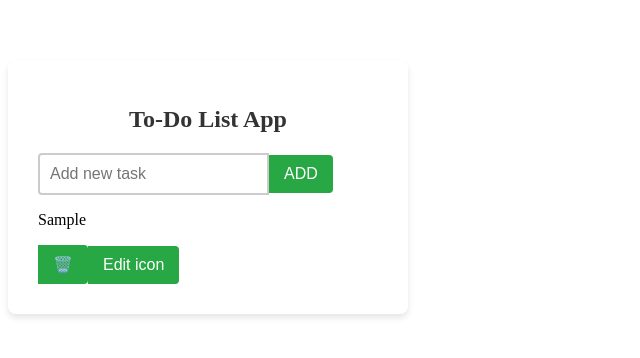
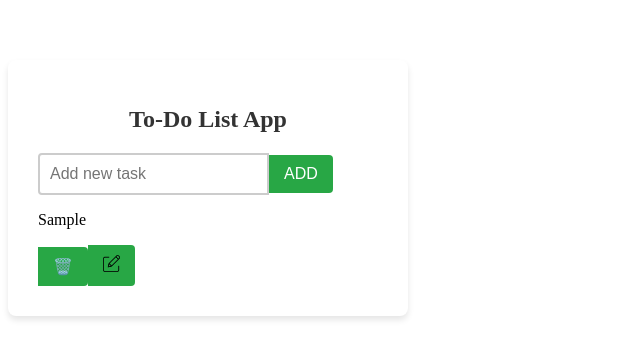
Before and after one commit to Anubhav7050/toDoListApp, an Angular app: page / in a window 1280 px wide. Both pictures are taken after typing "Sample" into the empty fields and a click on the button "ADD". Shown: the top 358 px of the page, without its empty margins (0-640 px from the left). Built offline with nearby package versions, Linux system fonts and the light colour scheme.

Commit message:
image added

```diff
--- a/src/app/app.component.html
+++ b/src/app/app.component.html
@@ -6,6 +6,8 @@
   <div *ngFor="let item of taskArray let i=index">
     <ul id="todo-list">{{item}}</ul>
     <button (click)="deleteItem(i)">🗑️</button>
-    <button (click)="editItem(item)">Edit icon</button>
+    <button (click)="editItem(item)" >
+      <img src="../assets/edit.png" style="height: 17px;">
+    </button>
   </div>
 </div>
```
Also changed, not shown: src/assets/edit.png (added).
